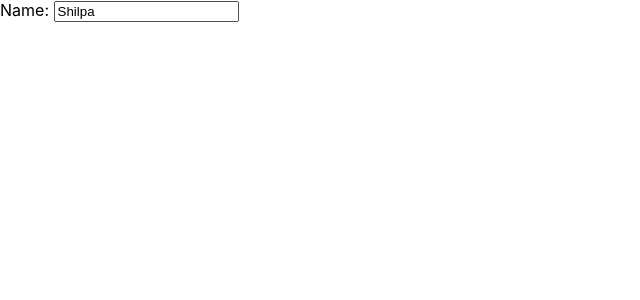
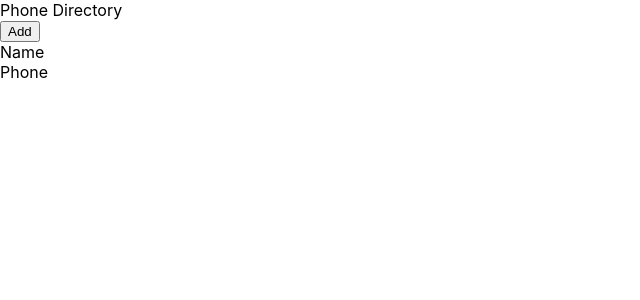
Before and after one commit to Harsh8naidu/phone-directory, a React (Create React App) app: page / in a window 1280 px wide. Shown: the top 300 px of the page, without its empty margins (0-640 px from the left). Built offline with nearby package versions, Linux system fonts and the light colour scheme.

Commit message:
Created ‘Header’ Component

```diff
--- a/src/App.js
+++ b/src/App.js
@@ -1,21 +1,20 @@
 import React, { Component } from "react";
+import Header from "./Header";
 
-function App() {
+class App extends Component {
+  render() {
     return (
         <div>
-      {/* <div className="header">
-        Phone Directory
-      </div>
+          <Header />
           <button>Add</button>
           <div>
             <span>Name</span>
             <br />
             <span>Phone</span>
-      </div> */}
-      <label htmlFor="name">Name: </label>
-      <input type="text" id="name" placeholder="Type Here" defaultValue="Shilpa"/>
+          </div>
         </div>
     );
   }
+}
 
 export default App;
--- /dev/null
+++ b/src/Header.js
@@ -0,0 +1,11 @@
+import React from "react";
+
+const Header = function(){
+    return(
+        <div className="header">
+            Phone Directory
+        </div>
+    )
+}
+
+export default Header;
--- a/src/index.js
+++ b/src/index.js
@@ -11,6 +11,7 @@
   </React.StrictMode>
 );
 
+
 // If you want to start measuring performance in your app, pass a function
 // to log results (for example: reportWebVitals(console.log))
 // or send to an analytics endpoint. Learn more: https://bit.ly/CRA-vitals
```
Lines whose indentation alone changed are shown as unchanged.
